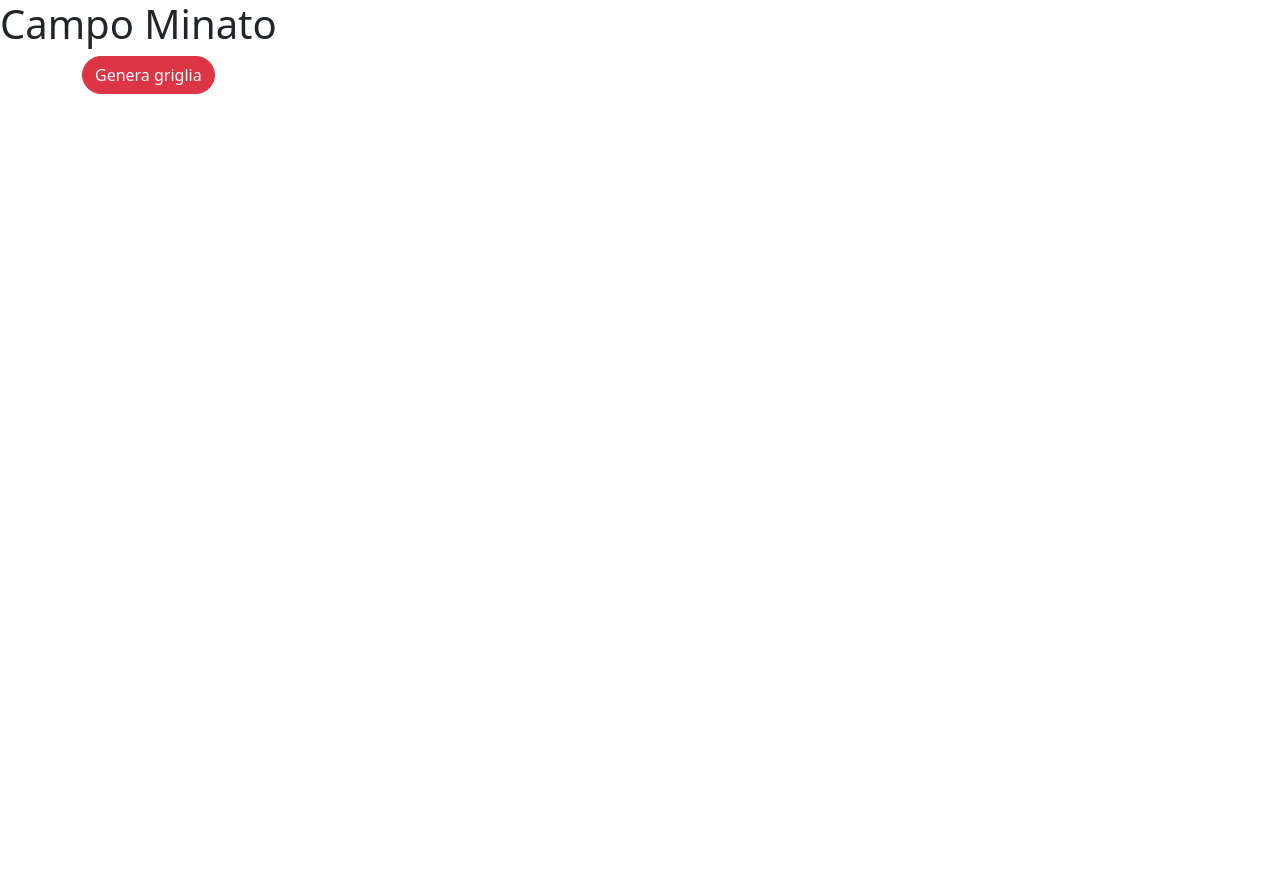
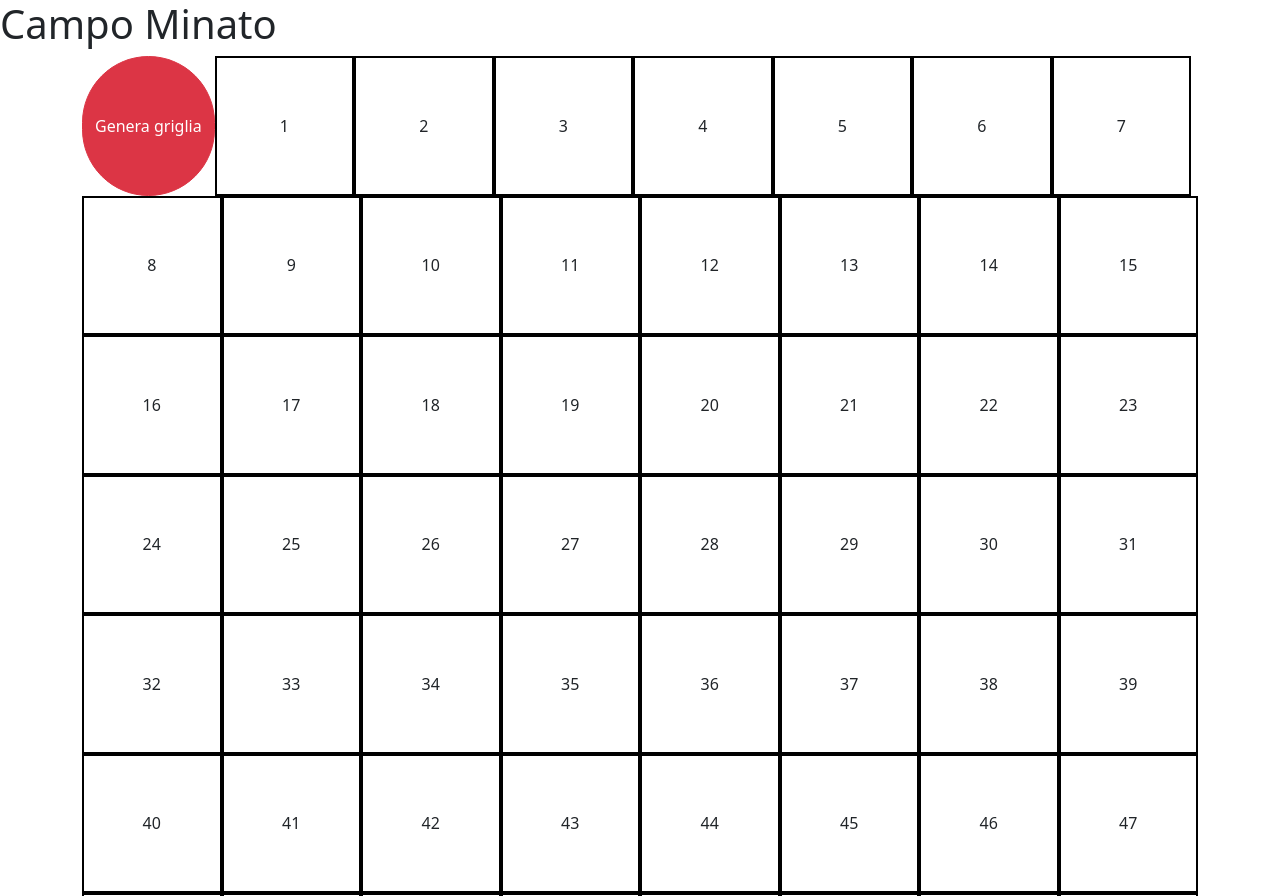
Before and after one commit to MarcoInchingoli89/js-campominato-grid, a plain HTML site: page index.html in a window 1280 px wide. Shown: the top 896 px of the page. Before the commit the page ends 800 px from the top, so only its background shows below. Drawn offline with nearby package versions, Linux system fonts and the light colour scheme.

Commit message:
Add Grid and Numbers

```diff
--- a/assets/css/style.css
+++ b/assets/css/style.css
@@ -0,0 +1,12 @@
+.cell {
+    width: calc(100% / 8);
+    aspect-ratio: 1/1;
+    border: 2px solid black;
+    display: flex;
+    justify-content: center;
+    align-items: center;
+}
+
+.d_none {
+    display: none;
+}
--- a/assets/js/main.js
+++ b/assets/js/main.js
@@ -11,21 +11,18 @@ Quando l'utente clicca su ogni cella, la cella cliccata si colora di azzurro ed
 //Seleziona il container con queryselector
 //Lo inseriamo in una variabile
 const containerEl = document.querySelector('.container');
-//Creiamo un div dove inseriremo le celle
-const cellEl = document.createElement('div');
-//Diamo la classe cell al nostro div
-cellEl.className = 'cell';
-//Inseriamo il div dentro al container
-containerEl.append(cellEl);
-//Inseriamo il markup in una costante
-const cellMarkUp = `<div class="container">${cellEl}</div>`
+//Seleziona il pulsante
+//Inseriscilo in una variabile
+const btn = document.querySelector('button');
 //Impostiamo una costante per contare fino a 100
-const maxCellNumber = 100;
+let maxCellNumber = 100;
 //Contiamo da 1 a 100 con un ciclo for
 for (let i = 1; i <= maxCellNumber; i++) {
-
+    //Creiamo il markup e lo inseriamo in una variabile
+    const cellMarkUp = `<div class="cell">${i}</div>`;
+    containerEl.insertAdjacentHTML('beforeend', cellMarkUp);
 }
-
+//Aggiungiamo un eventlistener alle celle per farle colorare di azzurro
 
 
 
--- a/index.html
+++ b/index.html
@@ -12,8 +12,8 @@
     <h1>Campo Minato</h1>
 
 
-    <div class="container">
-        <div class="btn btn-danger rounded-pill">Genera griglia</div>
+    <div class="container d-flex flex-wrap">
+        <button class="btn btn-danger rounded-pill">Genera griglia</button>
         <!-- <div class="cell"></div> -->
     </div>
 
```
